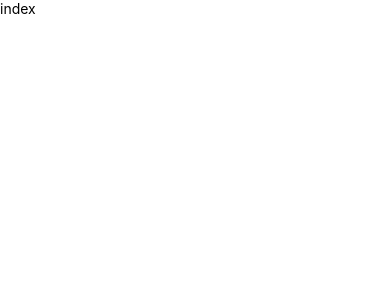
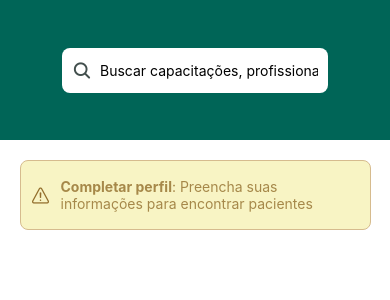
Before and after one commit to Heliandro1/aderitocaxala_seuperfil1, a React Native app: screen / in a window 390 px wide. Shown: the top 300 px of the page. Built offline with nearby package versions, Linux system fonts and the light colour scheme.

Commit message:
creating a profile card

```diff
--- /dev/null
+++ b/src/components/alert/index.js
@@ -0,0 +1,14 @@
+import { View, Text } from "react-native";
+import React from "react";
+import { Ionicons } from "@expo/vector-icons";
+import styles from "./styles";
+export default function Alert({ title, information }) {
+  return (
+    <View style={styles.container}>
+      <Ionicons name="warning-outline" size={20} color="#926D2B" />
+      <Text style={styles.info}>
+        <Text style={styles.title}>{title}</Text>: {information}
+      </Text>
+    </View>
+  );
+}
--- /dev/null
+++ b/src/components/alert/styles/index.js
@@ -0,0 +1,29 @@
+import { StyleSheet } from "react-native";
+
+const styles = StyleSheet.create({
+  container: {
+    display: "flex",
+    flexDirection: "row",
+    alignItems: "center",
+    justifyContent: "center",
+    backgroundColor: "#F8F4C4",
+    width: "90%",
+    height: 70,
+    padding: 10,
+    gap: 10,
+    marginTop: 20,
+    alignSelf: "center",
+    borderRadius: 8,
+    borderWidth: 1,
+    borderColor: "#D6BB8E",
+  },
+  title: {
+    fontWeight: "bold",
+    color: "#A68849",
+  },
+  info: {
+    color: "#A6884A",
+  },
+});
+
+export default styles;
--- a/src/components/profile-header/index.js
+++ b/src/components/profile-header/index.js
@@ -0,0 +1,18 @@
+import { View, Text, TextInput, TouchableOpacity } from "react-native";
+import React, { useState } from "react";
+import styles from "./styles";
+import { Ionicons } from "@expo/vector-icons";
+
+export default function ProfileHeader() {
+  const [text, setText] = useState();
+  return (
+    <View style={styles.container}>
+      <View style={styles.field}>
+        <TouchableOpacity>
+          <Ionicons name="search" size={20} color="#424F4D" />
+        </TouchableOpacity>
+        <TextInput placeholder="Buscar capacitações, profissionais..." onChangeText={(e) => setText(e)} />
+      </View>
+    </View>
+  );
+}
--- /dev/null
+++ b/src/components/profile-header/styles/index.js
@@ -0,0 +1,23 @@
+import { StyleSheet } from "react-native";
+
+const styles = StyleSheet.create({
+  container: {
+    height: 140,
+    backgroundColor: "#006557",
+    display: "flex",
+    alignItems: "center",
+    justifyContent: "center",
+  },
+  field: {
+    display: 'flex',
+    flexDirection: 'row',
+    alignItems: 'center',
+    backgroundColor: '#FFFFFF',
+    height: 45,
+    borderRadius: 8,
+    padding: 10,
+    gap: 8,
+  }
+});
+
+export default styles;
--- a/src/pages/your-profile/index.js
+++ b/src/pages/your-profile/index.js
@@ -1,10 +1,16 @@
-import { View, Text, SafeAreaView } from 'react-native'
-import React from 'react'
+import { View, Text, SafeAreaView } from "react-native";
+import React from "react";
+import ProfileHeader from "../../components/profile-header";
+import Alert from "../../components/alert";
 
 export default function Profile() {
   return (
     <SafeAreaView>
-      <Text>index</Text>
+      <ProfileHeader />
+      <Alert
+        title="Completar perfil"
+        information="Preencha suas informações para encontrar pacientes"
+      />
     </SafeAreaView>
-  )
+  );
 }
```
Also changed, not shown: src/components/profile-card/index.js (added, +7 -0 lines), src/components/profile-card/styles/index.js (added).
